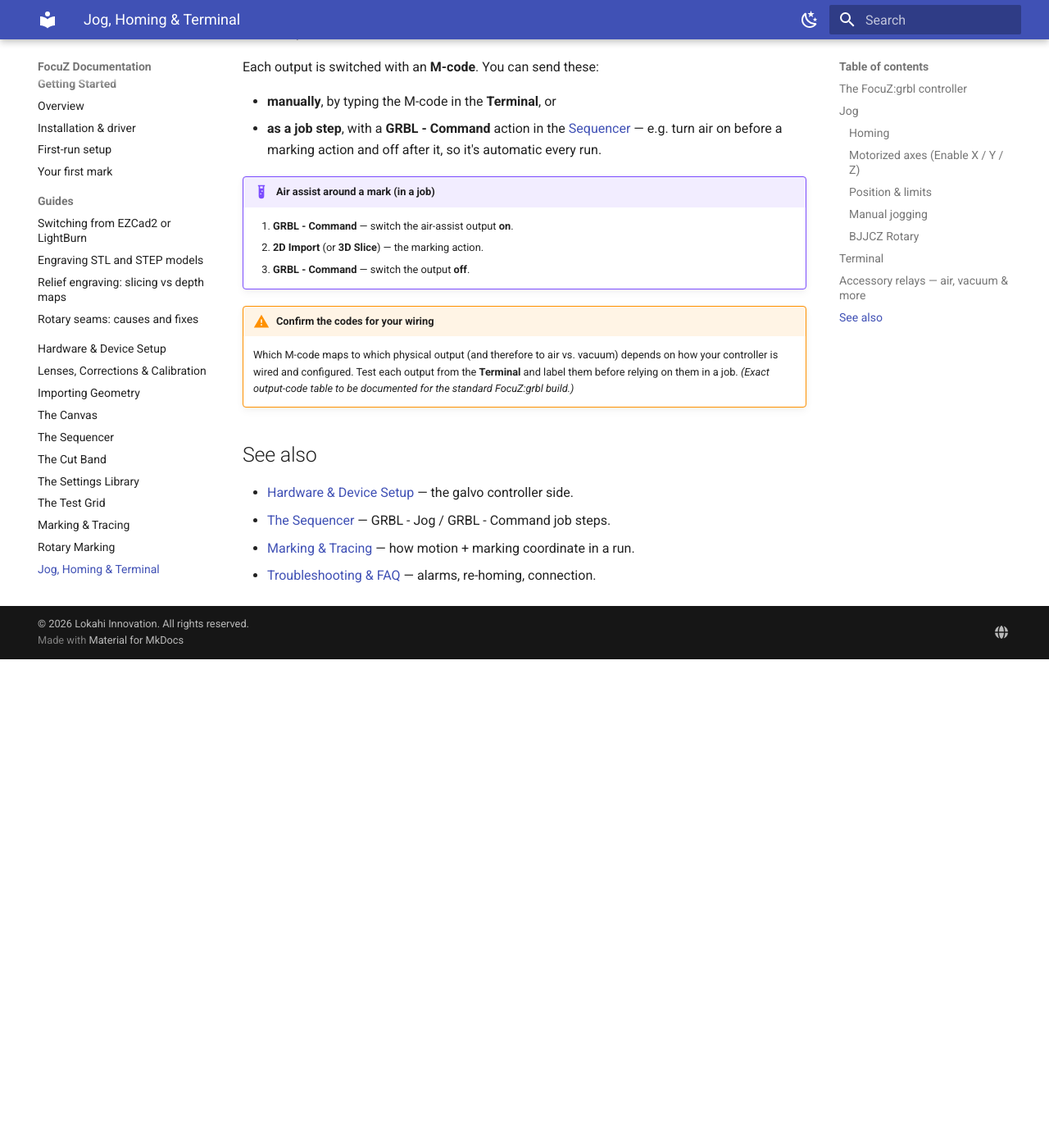
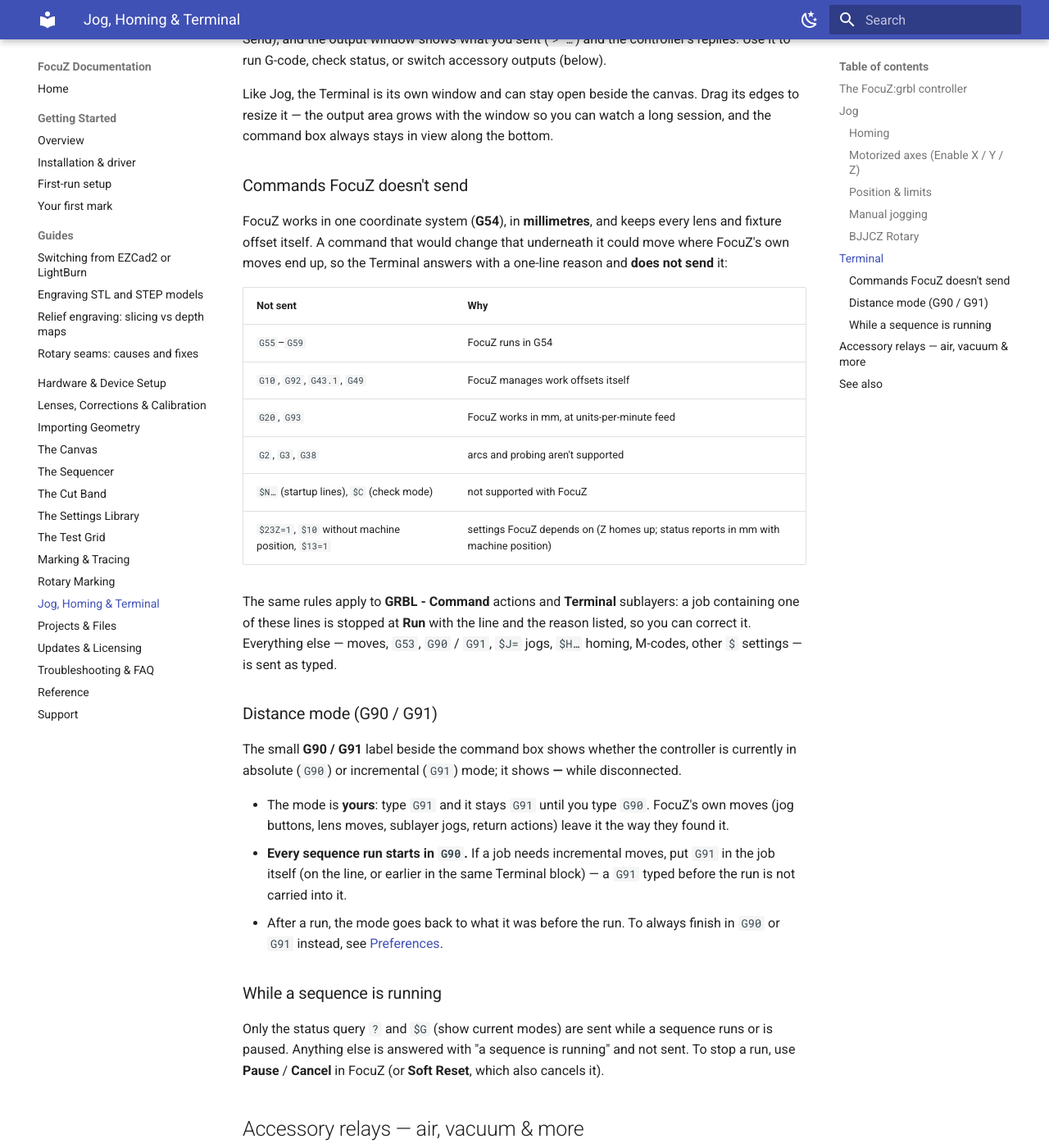
Before and after one commit to Lokahi-Shop/focuz-docs, an MkDocs documentation site: the page built from docs/jog-terminal.md, in a window 1280 px wide and 1400 px high, scrolled down 2958 px. Shown: the whole window at 82% size. Built offline with MkDocs 1.6.1 and Material for MkDocs 9.7.7, drawn with Linux system fonts in a browser that asks for light colours; before the commit the page ends 3762 px from its top, so only the background shows below that; some of the changed text lies outside the part shown.

Commit message:
Jog/Terminal: commands FocuZ doesn't send, distance mode, run locks; US number format
- Terminal: table of commands that are not sent (G55-G59, G10/G92/G43.1/G49, G20/G93,
  $N, $C, watched settings), the G90/G91 indicator and rule (every run starts in G90,
  FocuZ's own moves leave the mode alone), and the queries-only rule while a sequence runs.
- Homing: Z homes upward (switch on top), every Z homing zeroes the Z work offset,
  Jog/Home locked during a run.
- Preferences: "After a run, distance mode"; new Number format section (US format, one-time notice).
- Troubleshooting: the new messages.

Co-Authored-By: Claude Fable 5.1 <noreply@anthropic.com>

```diff
--- a/docs/jog-terminal.md
+++ b/docs/jog-terminal.md
@@ -39,6 +39,17 @@ reopen it from the menu at any time.
   trustworthy; homing is what establishes a known origin (by touching the limit switch).
 - After an **alarm** (e.g. a limit hit) an axis loses its homed status and must be re-homed before its
   position is trusted again — see [Troubleshooting & FAQ](troubleshooting.md).
+- **Z always homes upward.** Mount the Z limit switch at the **top** of travel (the Z+ end) so homing
+  moves the head *away* from the work. FocuZ checks the controller's Z homing direction when it
+  connects and keeps Z homing locked if it is set to home downward. X and Y may home in either
+  direction.
+- Every Z homing also resets the controller's Z work offset to zero, so FocuZ's saved lens heights
+  always refer to the same place — whichever Home button or command you used.
+
+!!! note "While a sequence is running"
+    The **Jog** and **Home** buttons are locked while a sequence runs or is paused — a manual move in
+    the middle of a run would change positions the run was checked against. They work again as soon
+    as the run finishes or is cancelled.
 
 ### Motorized axes (Enable X / Y / Z)
 
@@ -103,6 +114,45 @@ Like Jog, the Terminal is its own window and can stay open beside the canvas. Dr
 the output area grows with the window so you can watch a long session, and the command box always stays
 in view along the bottom.
 
+### Commands FocuZ doesn't send
+
+FocuZ works in one coordinate system (**G54**), in **millimetres**, and keeps every lens and fixture
+offset itself. A command that would change that underneath it could move where FocuZ's own moves end
+up, so the Terminal answers with a one-line reason and **does not send** it:
+
+| Not sent | Why |
+| --- | --- |
+| `G55`–`G59` | FocuZ runs in G54 |
+| `G10`, `G92`, `G43.1`, `G49` | FocuZ manages work offsets itself |
+| `G20`, `G93` | FocuZ works in mm, at units-per-minute feed |
+| `G2`, `G3`, `G38` | arcs and probing aren't supported |
+| `$N…` (startup lines), `$C` (check mode) | not supported with FocuZ |
+| `$23Z=1`, `$10` without machine position, `$13=1` | settings FocuZ depends on (Z homes up; status reports in mm with machine position) |
+
+The same rules apply to **GRBL - Command** actions and **Terminal** sublayers: a job containing one of
+these lines is stopped at **Run** with the line and the reason listed, so you can correct it.
+Everything else — moves, `G53`, `G90` / `G91`, `$J=` jogs, `$H…` homing, M-codes, other `$` settings —
+is sent as typed.
+
+### Distance mode (G90 / G91)
+
+The small **G90 / G91** label beside the command box shows whether the controller is currently in
+absolute (`G90`) or incremental (`G91`) mode; it shows **—** while disconnected.
+
+- The mode is **yours**: type `G91` and it stays `G91` until you type `G90`. FocuZ's own moves (jog
+  buttons, lens moves, sublayer jogs, return actions) leave it the way they found it.
+- **Every sequence run starts in `G90`.** If a job needs incremental moves, put `G91` in the job
+  itself (on the line, or earlier in the same Terminal block) — a `G91` typed before the run is not
+  carried into it.
+- After a run, the mode goes back to what it was before the run. To always finish in `G90` or `G91`
+  instead, see [Preferences](projects-files.md#preferences-edit-preferences).
+
+### While a sequence is running
+
+Only the status query `?` and `$G` (show current modes) are sent while a sequence runs or is paused.
+Anything else is answered with "a sequence is running" and not sent. To stop a run, use **Pause** /
+**Cancel** in FocuZ (or **Soft Reset**, which also cancels it).
+
 ## Accessory relays — air, vacuum & more
 
 The FocuZ:grbl controller has several **auxiliary relay outputs** (switched 24 V / 5 V) you can wire to
```
Also changed, not shown: docs/projects-files.md (+11 -0 lines), docs/troubleshooting.md (+17 -0 lines).
